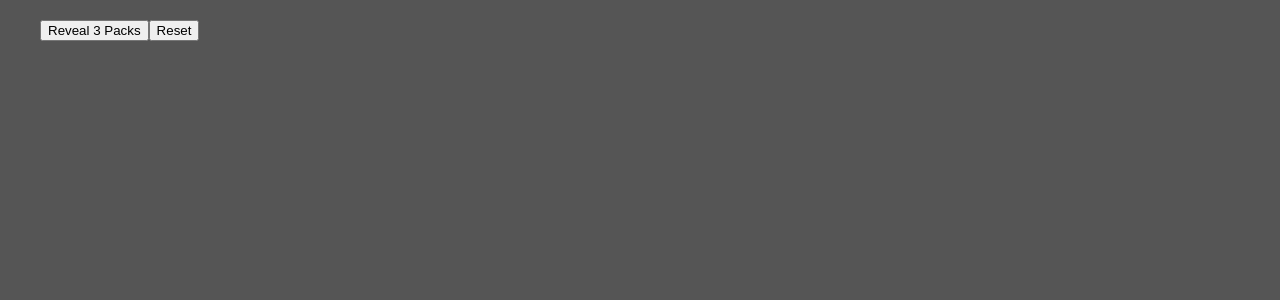
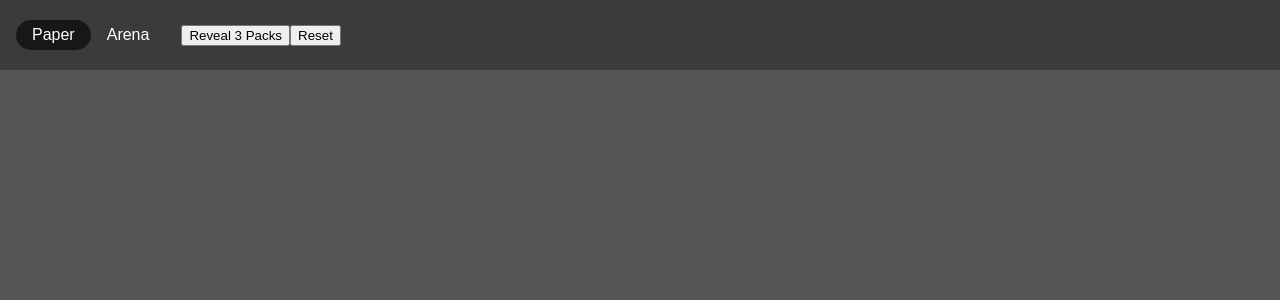
Before and after one commit to nubleh/jumpstart, a React (Create React App) app: page / in a window 1280 px wide. Shown: the top 300 px of the page. Built offline with nearby package versions, Linux system fonts and the light colour scheme.

Commit message:
feat: add arena replacements

```diff
--- a/src/App.tsx
+++ b/src/App.tsx
@@ -1,6 +1,6 @@
 import React, { useState } from 'react';
 
-import styled, { keyframes } from 'styled-components';
+import styled, { keyframes, css } from 'styled-components';
 
 import decklist from './data/decklist.json';
 import boosterImg from './506px-Jumpstart_Booster.png';
@@ -67,12 +67,35 @@ const idMap: { [key: string]: number } = {
   'Island': 488464,
 };
 
+const arenaAlts: { [key: string]: string } = {
+  'Chain Lightning': 'Lightning Strike',
+  'Lightning Bolt': 'Lightning Strike',
+  'Ball Lightning': 'Lightning Serpent',
+  'Ajani\'s Chosen': 'Archon of Sun\'s Grace',
+  'Angelic Arbiter': 'Serra\'s Guardian',
+  'Draconic Roar': 'Scorching Dragonfire',
+  'Goblin Lore': 'Goblin Oriflamme',
+  'Flametongue Kavu': 'Fanatic of Mogis',
+  'Exhume': 'Bond of Revival',
+  'Fa\'adiyah Seer': 'Dryad Greenseeker',
+  'Mausoleum Turnkey': 'Audacious Thief',
+  'Path to Exile': 'Banishing Light',
+  'Read the Runes': 'Gadwick, the Wizened',
+  'Reanimate': 'Doomed Necromancer',
+  'Rhystic Study': 'Teferi\'s Ageless Insight',
+  'Sheoldred, Whispering One': 'Carnifex Demon',
+  'Scourge of Nel Toth': 'Woe Strider',
+  'Scrounging Bandar': 'Pollenbright Druid',
+  'Thought Scour': 'Weight of Memory',
+  'Time to Feed': 'Prey Upon'
+};
+
 function App() {
   const { data } = decklist;
 
   const [chosenPacks, setChosenPacks] = useState([] as number[]);
-
   const [choices, setChoices] = useState([] as number[]);
+  const [isArena, setIsArena] = useState(false);
 
   const draft3Packs = () => {
     const drafted = [];
@@ -119,7 +142,12 @@ function App() {
       //   }
       //   return card;
       // }),
-      ...nextDeck.cards,
+      ...nextDeck.cards.map(card => {
+        if (isArena && arenaAlts[card]) {
+          return arenaAlts[card];
+        }
+        return card;
+      }),
       ...carry,
     ];
   }, [] as string[]);
@@ -135,32 +163,20 @@ function App() {
     return carry.trim() + ' + ' + nextDeck.shortName;
   }, '');
 
+  const switchMode = () => {
+    setIsArena(!isArena);
+  };
+
   return (
     <Main>
-      {/* {data.map(d => {
-        return d.cards[d.cards.length - 1];
-      }).reduce((c, n) => {
-        if (c.indexOf(n) === -1) {
-          c.push(n);
-        }
-        return c;
-      }, []).sort((a, b) => {
-        const lastWords = [a, b].map(longName => {
-          const pieces = longName.split(/\s+/);
-          return pieces[pieces.length - 1];
-        });
-        return lastWords[0] > lastWords[1] ? 1 : -1;
-      }).map(card => {
-        return <div style={{display: 'inline-block'}}>
-          <Card>
-            <img src={getImagePath(card)}/>
-          </Card>
-          {card}
-        </div>;
-      })} */}
+      <Controls>
+        <Switch active={isArena ? 2 : 1} onClick={switchMode}>
+          <span>Paper</span>
+          <span>Arena</span>
+        </Switch>
         <button onClick={draft3Packs}>Reveal 3 Packs</button>
         <button onClick={resetPacks}>Reset</button>
-      <Choices>
+        {choices.length > 0 && <Choices>
           {choices.map((i, k) => {
             const deck = data[i];
             const frontCard = deck.cards.find(name => lands.indexOf(name) !== -1);
@@ -180,7 +196,8 @@ function App() {
               {frontCard && <Card><img src={getImagePath(frontCard)}/></Card>}
             </div>;
           })}
-      </Choices>
+        </Choices>}
+      </Controls>
 
       {deck.length > 0 && <Deck>
         <div>
@@ -204,6 +221,45 @@ function App() {
     </Main>
   );
 }
+
+const Controls = styled.div`
+  position: fixed;
+  top: 0;
+  padding: 20px 0;
+  z-index: 10;
+  background: rgba(0, 0, 0, 0.3);
+  left: 0;
+  width: 100%;
+`;
+
+interface SwitchProps {
+  active: number;
+}
+const Switch = styled.div<SwitchProps>`
+  display: inline-block;
+  height: 30px;
+  line-height: 30px;
+  cursor: pointer;
+  margin: 0 16px;
+  user-select: none;
+
+  > span {
+    padding: 0 16px;
+    display: inline-block;
+    border-radius: 30px;
+    transition: background 0.2s;
+
+    &:hover {
+      opacity: 0.9;
+    }
+  }
+
+  ${({ active }) => css`
+    > span:nth-child(${active}) {
+      background: rgba(0, 0, 0, 0.6);
+    }
+  `}
+`;
 
 const Main = styled.div`
   padding: 20px 40px;
@@ -297,7 +353,7 @@ const Choices = styled.div`
 `;
 
 const Deck = styled.div`
-  margin: 40px 0;
+  margin: 80px 0;
   ${Card} {
     display: inline-block;
 
```
Lines whose indentation alone changed are shown as unchanged.
